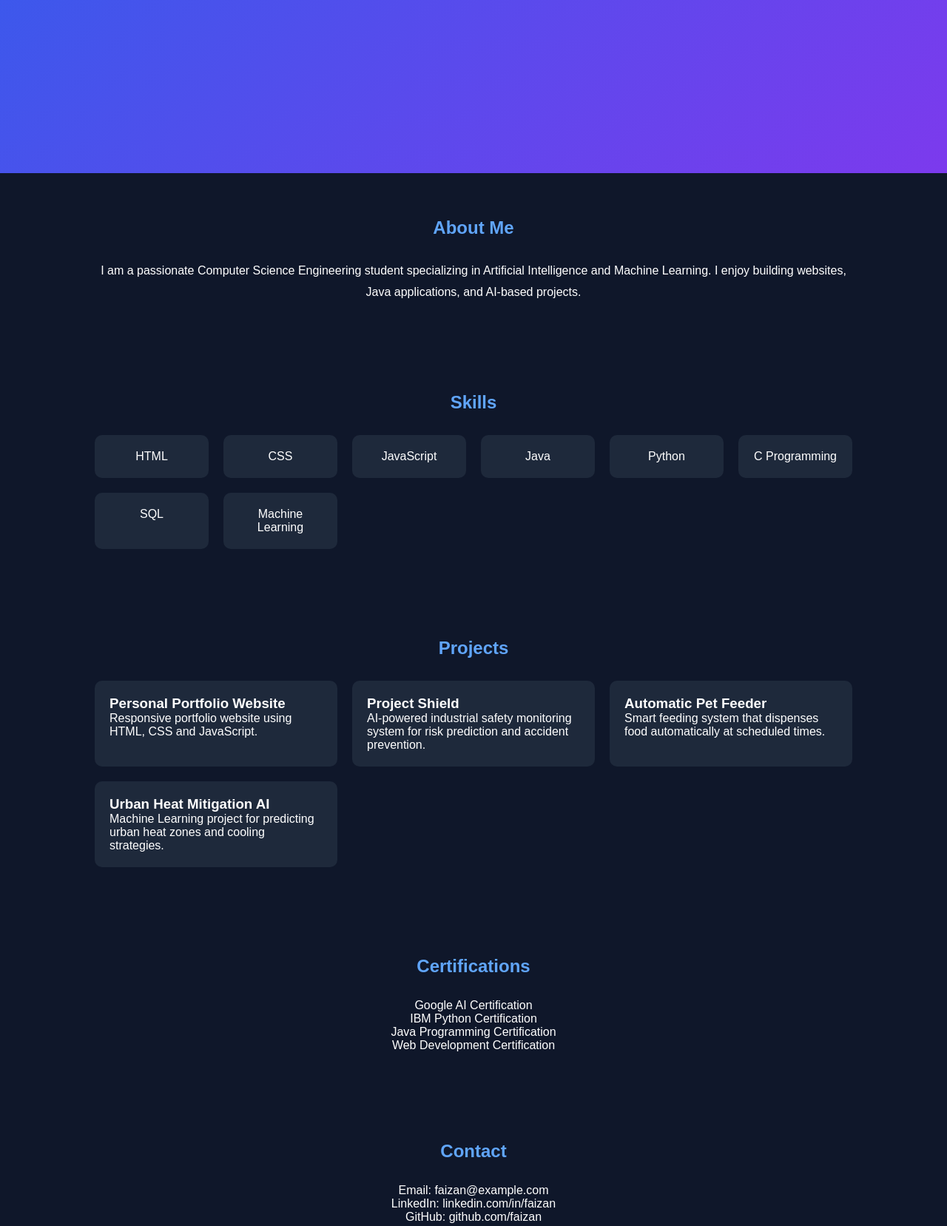
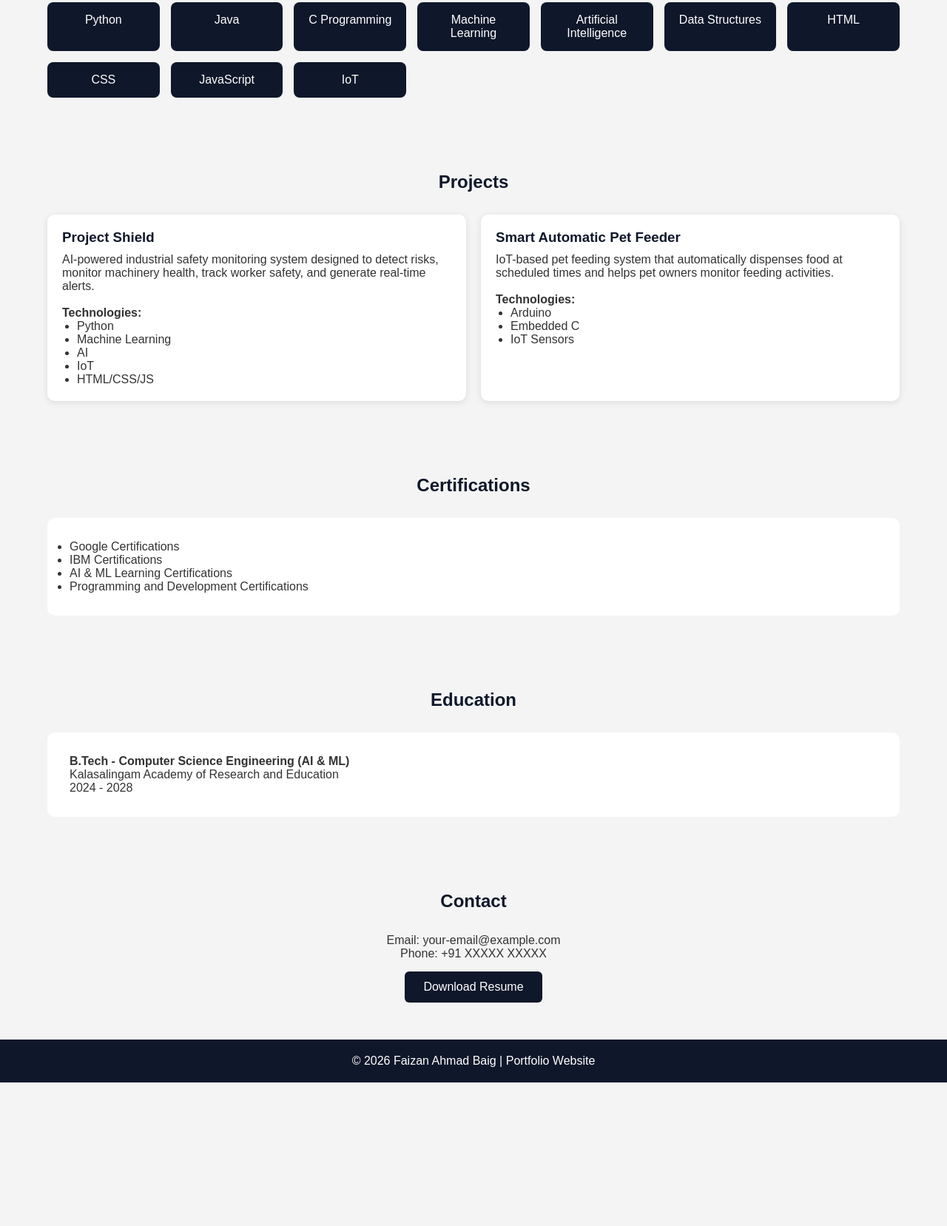
Before and after one commit to faizanvyr-source/portfolio, a plain HTML site: page index.html in a window 1280 px wide. Shown: the part 566-2223 px from the top of the page at 74% size. After the commit the page ends 2029 px from the top, so only its background shows below. Drawn offline with Linux system fonts and the light colour scheme.

Commit message:
Add files via upload

```diff
--- a/index.html
+++ b/index.html
@@ -14,18 +14,15 @@ font-family:Arial,sans-serif;
 }
 
 body{
-background:#0f172a;
-color:white;
+    background:#f4f4f4;
+    color:#333;
 }
 
 header{
-height:100vh;
-display:flex;
-flex-direction:column;
-justify-content:center;
-align-items:center;
+    background:#0f172a;
+    color:white;
     text-align:center;
-background:linear-gradient(135deg,#2563eb,#7c3aed);
+    padding:60px 20px;
 }
 
 header h1{
@@ -33,73 +30,93 @@ font-size:3rem;
 }
 
 header p{
+    margin-top:10px;
     font-size:1.2rem;
-margin:10px;
 }
 
-.btn{
-padding:12px 25px;
-background:white;
-color:#2563eb;
-border:none;
-border-radius:5px;
-text-decoration:none;
-font-weight:bold;
+.container{
+    width:90%;
+    max-width:1200px;
+    margin:auto;
 }
 
 section{
-padding:60px 10%;
+    padding:50px 0;
 }
 
 h2{
     text-align:center;
     margin-bottom:30px;
-color:#60a5fa;
+    color:#0f172a;
 }
 
 .about{
-text-align:center;
-line-height:1.8;
+    background:white;
+    padding:30px;
+    border-radius:10px;
 }
 
 .skills{
     display:grid;
     grid-template-columns:repeat(auto-fit,minmax(150px,1fr));
-gap:20px;
+    gap:15px;
 }
 
 .skill{
-background:#1e293b;
-padding:20px;
+    background:#0f172a;
+    color:white;
+    padding:15px;
     text-align:center;
-border-radius:10px;
+    border-radius:8px;
 }
 
 .projects{
     display:grid;
-grid-template-columns:repeat(auto-fit,minmax(300px,1fr));
+    grid-template-columns:repeat(auto-fit,minmax(320px,1fr));
     gap:20px;
 }
 
 .project-card{
-background:#1e293b;
+    background:white;
     padding:20px;
     border-radius:10px;
-transition:0.3s;
+    box-shadow:0 2px 10px rgba(0,0,0,0.1);
 }
 
-.project-card:hover{
-transform:translateY(-5px);
+.project-card h3{
+    color:#0f172a;
+    margin-bottom:10px;
+}
+
+.project-card ul{
+    margin-left:20px;
+}
+
+.certifications{
+    background:white;
+    padding:30px;
+    border-radius:10px;
 }
 
 .contact{
     text-align:center;
 }
 
+.contact a{
+    text-decoration:none;
+    color:white;
+    background:#0f172a;
+    padding:12px 25px;
+    border-radius:6px;
+    display:inline-block;
+    margin-top:15px;
+}
+
 footer{
-background:#020617;
+    background:#0f172a;
+    color:white;
+    text-align:center;
     padding:20px;
-text-align:center;
 }
 </style>
 </head>
@@ -108,67 +125,19 @@ text-align:center;
 
 <header>
     <h1>Faizan Ahmad Baig</h1>
-<p>CSE (AI & ML) Student | Web Developer | Java Programmer</p>
-<a href="#projects" class="btn">View My Work</a>
+    <p>B.Tech CSE (AI & ML) | Python Developer | AI Enthusiast</p>
 </header>
 
-<section id="about">
+<section>
+<div class="container">
 <h2>About Me</h2>
+
 <div class="about">
 <p>
-I am a passionate Computer Science Engineering student specializing in
-Artificial Intelligence and Machine Learning. I enjoy building websites,
-Java applications, and AI-based projects.
-</p>
-</div>
-</section>
-
-<section id="skills">
-<h2>Skills</h2>
-
-<div class="skills">
-<div class="skill">HTML</div>
-<div class="skill">CSS</div>
-<div class="skill">JavaScript</div>
-<div class="skill">Java</div>
-<div class="skill">Python</div>
-<div class="skill">C Programming</div>
-<div class="skill">SQL</div>
-<div class="skill">Machine Learning</div>
-</div>
-
-</section>
-
-<section id="projects">
-<h2>Projects</h2>
-
-<div class="projects">
-
-<div class="project-card">
-<h3>Personal Portfolio Website</h3>
-<p>
-Responsive portfolio website using HTML, CSS and JavaScript.
-</p>
-</div>
-
-<div class="project-card">
-<h3>Project Shield</h3>
-<p>
-AI-powered industrial safety monitoring system for risk prediction and accident prevention.
-</p>
-</div>
-
-<div class="project-card">
-<h3>Automatic Pet Feeder</h3>
-<p>
-Smart feeding system that dispenses food automatically at scheduled times.
-</p>
-</div>
-
-<div class="project-card">
-<h3>Urban Heat Mitigation AI</h3>
-<p>
-Machine Learning project for predicting urban heat zones and cooling strategies.
+I am a B.Tech Computer Science Engineering (AI & ML) student passionate about
+Artificial Intelligence, Machine Learning, Web Development, Java, Python,
+and IoT-based projects. I enjoy building innovative solutions that solve
+real-world problems and continuously improving my technical skills.
 </p>
 </div>
 
@@ -176,24 +145,121 @@ Machine Learning project for predicting urban heat zones and cooling strategies.
 </section>
 
 <section>
+<div class="container">
+
+<h2>Skills</h2>
+
+<div class="skills">
+<div class="skill">Python</div>
+<div class="skill">Java</div>
+<div class="skill">C Programming</div>
+<div class="skill">Machine Learning</div>
+<div class="skill">Artificial Intelligence</div>
+<div class="skill">Data Structures</div>
+<div class="skill">HTML</div>
+<div class="skill">CSS</div>
+<div class="skill">JavaScript</div>
+<div class="skill">IoT</div>
+</div>
+
+</div>
+</section>
+
+<section>
+<div class="container">
+
+<h2>Projects</h2>
+
+<div class="projects">
+
+<div class="project-card">
+<h3>Project Shield</h3>
+<p>
+AI-powered industrial safety monitoring system designed to detect
+risks, monitor machinery health, track worker safety, and generate
+real-time alerts.
+</p>
+
+<br>
+
+<b>Technologies:</b>
+<ul>
+<li>Python</li>
+<li>Machine Learning</li>
+<li>AI</li>
+<li>IoT</li>
+<li>HTML/CSS/JS</li>
+</ul>
+</div>
+
+<div class="project-card">
+<h3>Smart Automatic Pet Feeder</h3>
+<p>
+IoT-based pet feeding system that automatically dispenses food at
+scheduled times and helps pet owners monitor feeding activities.
+</p>
+
+<br>
+
+<b>Technologies:</b>
+<ul>
+<li>Arduino</li>
+<li>Embedded C</li>
+<li>IoT Sensors</li>
+</ul>
+</div>
+
+</div>
+
+</div>
+</section>
+
+<section>
+<div class="container">
+
 <h2>Certifications</h2>
 
-<ul style="text-align:center;list-style:none;">
-<li>Google AI Certification</li>
-<li>IBM Python Certification</li>
-<li>Java Programming Certification</li>
-<li>Web Development Certification</li>
+<div class="certifications">
+<ul>
+<li>Google Certifications</li>
+<li>IBM Certifications</li>
+<li>AI & ML Learning Certifications</li>
+<li>Programming and Development Certifications</li>
 </ul>
+</div>
 
+</div>
 </section>
 
-<section class="contact">
+<section>
+<div class="container">
+
+<h2>Education</h2>
+
+<div class="about">
+<p>
+<strong>B.Tech - Computer Science Engineering (AI & ML)</strong><br>
+Kalasalingam Academy of Research and Education<br>
+2024 - 2028
+</p>
+</div>
+
+</div>
+</section>
+
+<section>
+<div class="container">
+
 <h2>Contact</h2>
 
-<p>Email: faizan@example.com</p>
-<p>LinkedIn: linkedin.com/in/faizan</p>
-<p>GitHub: github.com/faizan</p>
+<div class="contact">
+<p>Email: your-email@example.com</p>
+<p>Phone: +91 XXXXX XXXXX</p>
 
+<a href="#">Download Resume</a>
+</div>
+
+</div>
 </section>
 
 <footer>
```
Lines whose indentation alone changed are shown as unchanged.
